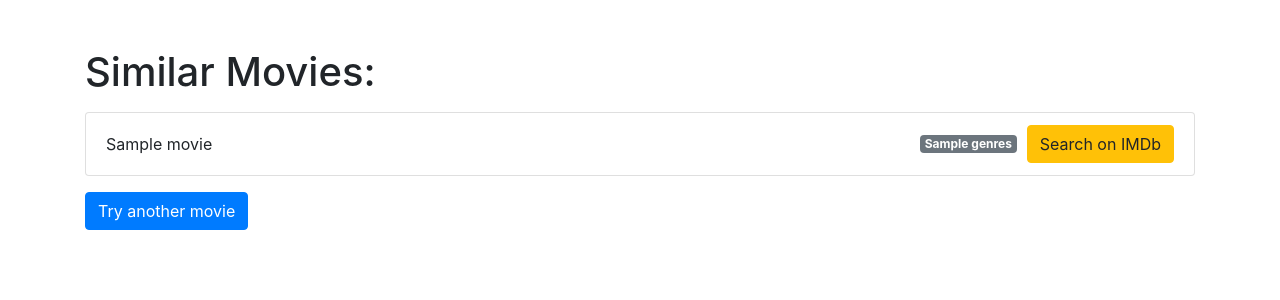
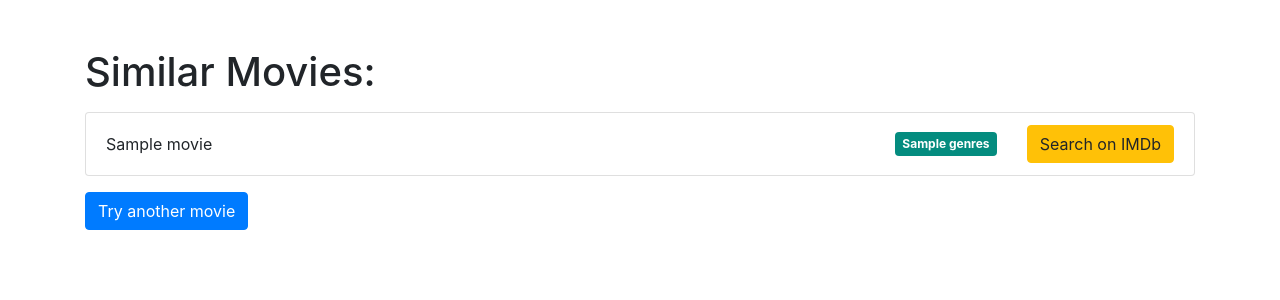
Before and after one commit to grantjw/Recommender_Sys, a Flask app: template templates/results.html in a window 1280 px wide. Shown: the top 300 px of the page. Run offline with Flask 3, Linux system fonts and the light colour scheme; the template is opened without the code that fills it: most values are stand-ins (such as "Sample title", 1, 10 or a date in 2020); parts of the project's set-up code (start-up, migrations or seed data) failed here and were passed over; some libraries are stand-ins or nearby versions.

Commit message:
change color for results

```diff
--- a/templates/results.html
+++ b/templates/results.html
@@ -5,19 +5,30 @@
     <title>Similar Movies</title>
     <link rel="stylesheet" href="https://stackpath.bootstrapcdn.com/bootstrap/4.3.1/css/bootstrap.min.css">
     <style>
-        .genre-badge {
-            margin-right: 10px; /* Adjust the margin as needed */
+        .imdb-button {
+            margin-left: 10px; /* Space between the genre and the button */
         }
-        .imdb-button {
-            margin-left: auto; /* This will push the button to the far right */
+        .genre-label {
+            margin-right: 20px; /* Adjust this value to decrease the space between the title and the genre */
+            background-color: #048c7f; /* Bootstrap warning color, you can change it to any color you prefer */
+            border-radius: 0.25rem;
+            padding: 0.25em 0.6em;
+            font-size: 75%;
+            font-weight: 700;
+            color: white; /* Text color */
+            vertical-align: baseline;
+            display: inline-block; /* Keeps it inline with text */
         }
+        /* Additional styles to ensure consistent spacing */
         .list-group-item {
             display: flex;
-            align-items: center; /* This ensures vertical centering */
+            align-items: center;
+            justify-content: space-between;
         }
-        .movie-title {
-            margin-right: 0.5rem; /* Adjust the right margin */
-            flex-grow: 1; /* Allows the title to take up available space */
+        .movie-title-genre {
+            flex-grow: 1;
+            display: flex;
+            justify-content: space-between;
         }
     </style>
 </head>
@@ -26,9 +37,11 @@
     <div class="list-group mt-3">
         {% for movie in similar_movies %}
             <div class="list-group-item">
-                <span class="movie-title">{{ movie.title }}</span>
-                <span class="badge badge-secondary genre-badge">{{ movie.genres }}</span>
-                <a href="https://www.imdb.com/find/?q={{ movie.title | replace(' ', '%20') }}&ref_=nv_sr_sm" target="_blank" class="btn btn-warning imdb-button">Search on IMDb</a>
+                <div class="movie-title-genre">
+                    <span>{{ movie.title }}</span>
+                    <span class="genre-label">{{ movie.genres }}</span>
+                </div>
+                <a href="https://www.imdb.com/find?q={{ movie.title | replace(' ', '%20') }}" target="_blank" class="btn btn-warning imdb-button">Search on IMDb</a>
             </div>
         {% endfor %}
     </div>
```
